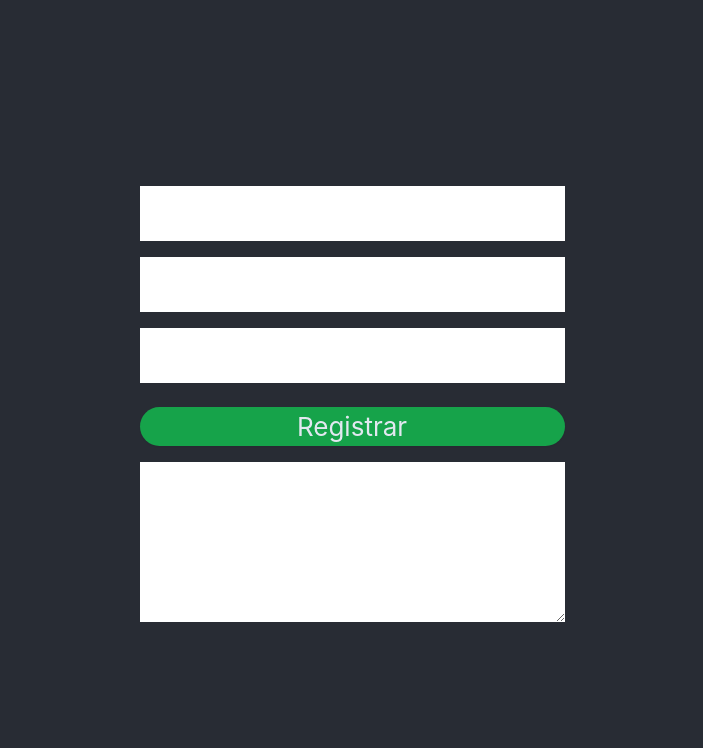
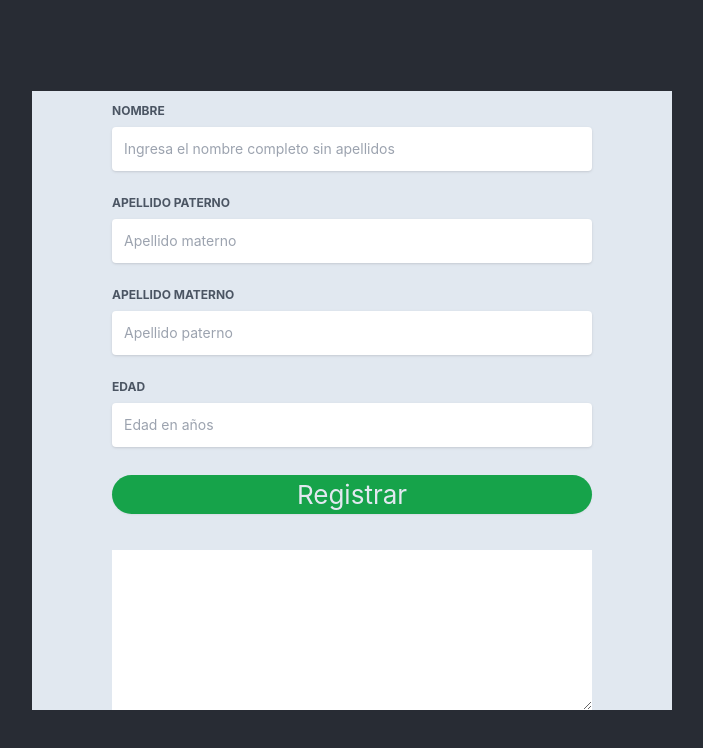
Before and after one commit to developercrown/practicas-react-2022, a React (Create React App) app: page / in a window 1280 px wide. Shown: the top 748 px of the page, without its empty margins (288-991 px from the left). Built offline with nearby package versions, Linux system fonts and the light colour scheme.

Commit message:
progress

```diff
--- a/src/modules/ReactHookFormPractice.tsx
+++ b/src/modules/ReactHookFormPractice.tsx
@@ -1,12 +1,91 @@
 import React, { useState } from 'react';
 import { useForm, UseFormRegister } from 'react-hook-form';
 
+enum InputTypes {
+    "text",
+    "number",
+    "color",
+    "date",
+    "datetime",
+    "email",
+    "month",
+    "password",
+    "search",
+    "tel", //Create special component
+    "time",
+    "url",
+    "week"
+}
 
 const Input = (props: any) => {
-    const { label, name, required, register, type }: { label: string, name: string, required: boolean, register: UseFormRegister<any>, type: 'text' } = props;
+    const {
+        formState,
+        label,
+        name,
+        placeholder,
+        register,
+        rules,
+        type
+    }:
+    {
+        formState: any,
+        label: string,
+        name: string,
+        placeholder: string,
+        required: boolean,
+        register: UseFormRegister<any>,
+        rules: any,
+        type: InputTypes
+    } = props;
 
-    return <div className="my-2">
-        <input type={type} className="text-black p-2" {...register(name, { required })} />
+    const { errors } = formState;
+
+    const inputType = InputTypes[type] ? InputTypes[type] : InputTypes[0];
+
+    const outputCfg: any = {};
+
+    if(type===InputTypes.number){
+        outputCfg["valueAsNumber"] = true;
+    }
+
+
+    const configRegister = {
+        required: rules && rules.required,
+        min: rules && rules.min,
+        max: rules && rules.max,
+        minLength:  rules?.minLength,
+        maxLength: rules && rules.maxLength,
+        pattern: rules && rules.pattern,
+        ...outputCfg
+    }
+
+    console.log("config register", configRegister);
+
+
+    return <div className="flex flex-col w-full text-left my-3">
+        <label
+            className="block uppercase text-gray-600 text-xs font-bold mb-2"
+            htmlFor={name}
+        >
+            {label} {errors[name]?.type === 'required' && <span className="text-red-500 text-sm text-right">*</span>}
+        </label>
+        <input
+            type={inputType}
+            className="border-0 px-3 py-3 placeholder-blueGray-300 text-gray-600 bg-white rounded text-sm shadow focus:outline-none focus:ring w-full ease-linear transition-all duration-150"
+            placeholder={placeholder}
+            {
+                ...register(
+                    name,
+                    configRegister
+                )
+            }
+        />
+        { errors[name]?.type === 'required' && <span className="text-red-500 text-sm text-right w-full mt-2">{rules?.required?.message ? rules.required.message : "Este campo es requerido"}.</span> }
+        { errors[name]?.type === 'min' && <span className="text-red-500 text-sm text-right w-full mt-2">{rules?.min?.message ? rules.min.message : "Debe cumplir el valor numérico minimo admitido para este campo"}.</span> }
+        { errors[name]?.type === 'max' && <span className="text-red-500 text-sm text-right w-full mt-2">{rules?.max?.message ? rules.max.message : "Debe cumplir el valor numerico máximo admitido para este campo"}.</span> }
+        { errors[name]?.type === 'minLength' && <span className="text-red-500 text-sm text-right w-full mt-2">{rules?.minLength?.message ? rules.minLength.message : "No cumple la longitud minima requerida para este campo"}.</span> }
+        { errors[name]?.type === 'maxLength' && <span className="text-red-500 text-sm text-right w-full mt-2">{rules?.maxLength?.message ? rules.maxLength.message : "No cumple la longitud maxima permitida para este campo"}.</span> }
+        { errors[name]?.type === 'pattern' && <span className="text-red-500 text-sm text-right w-full mt-2">{rules?.pattern?.message ? rules.pattern.message : "El valor ingresado no es valido, verifiquelo por favor"}.</span> }
     </div>
 }
 
@@ -17,21 +96,39 @@ const Submit = (props: any) => {
 
 const ReactHookFormPractice = (props: any) => {
     const [results, setResults] = useState('');
-    const { register, handleSubmit, watch, formState: { errors } } = useForm();
+    const { register, handleSubmit, formState } = useForm();
 
     const formObject = [
         {
             name: 'nombre',
-            label: 'Nombre de usuario',
-            required: true
+            label: 'Nombre',
+            placeholder: 'Ingresa el nombre completo sin apellidos',
+            rules: {
+                required: {
+                    value: true,
+                    message: "El nombre es obligatorio"
+                },
+                minLenght: {
+                    value: 10,
+                    message: "La longitud minima para este campo es de 10 caracteres.",
+                }
+            }
         },
         {
             name: 'app',
-            label: 'Apellido paterno'
+            label: 'Apellido paterno',
+            placeholder: 'Apellido materno',
         },
         {
             name: 'apm',
-            label: 'Apellido materno'
+            label: 'Apellido materno',
+            placeholder: 'Apellido paterno',
+        },
+        {
+            name: 'edad',
+            label: 'Edad',
+            placeholder: 'Edad en años',
+            type: InputTypes.number
         }
     ]
 
@@ -41,23 +138,30 @@ const ReactHookFormPractice = (props: any) => {
         setResults(tmp)
     }
 
-    console.log(watch("nombre"), errors)
+    // console.log(watch("nombre"), errors)
 
-    return <div>
-        <form  className="flex flex-col" onSubmit={handleSubmit(enviarDatos)}>
+    return <div className="flex flex-col justify-start items-center w-2/4" style={{backgroundColor: "#e1e8f0"}}>
+        <form className="flex flex-col w-3/4" onSubmit={handleSubmit(enviarDatos)}>
 
             {
-                formObject.map((item, key) => <Input key={key} name={item.name} label={item.label} register={register} required={item.required} />)
+                formObject.map((item, key) =>
+                    <Input
+                        formState={formState}
+                        key={key}
+                        label={item.label}
+                        name={item.name}
+                        placeholder={item.placeholder}
+                        register={register}
+                        rules={item.rules}
+                        type={item.type}
+                        />
+                )
             }
 
-            {/* <Input {...register('apellido')}/> */}
-
-            {errors?.nombre?.type == 'required' && <span className="text-red-500 text-xl">El campo nombre es requerido</span>}
-
-            <Submit label="Registrar"/>
+            <Submit label="Registrar" />
         </form>
-        <div className="w-full h-40 bg-slate-800">
-            <textarea className="text-black p-2 text-sm w-full min-h-full" value={results} readOnly/>
+        <div className="w-3/4 h-40 bg-slate-800 mt-5">
+            <textarea className="text-black p-2 text-sm w-full min-h-full" value={results} readOnly />
         </div>
     </div>
 }
```
